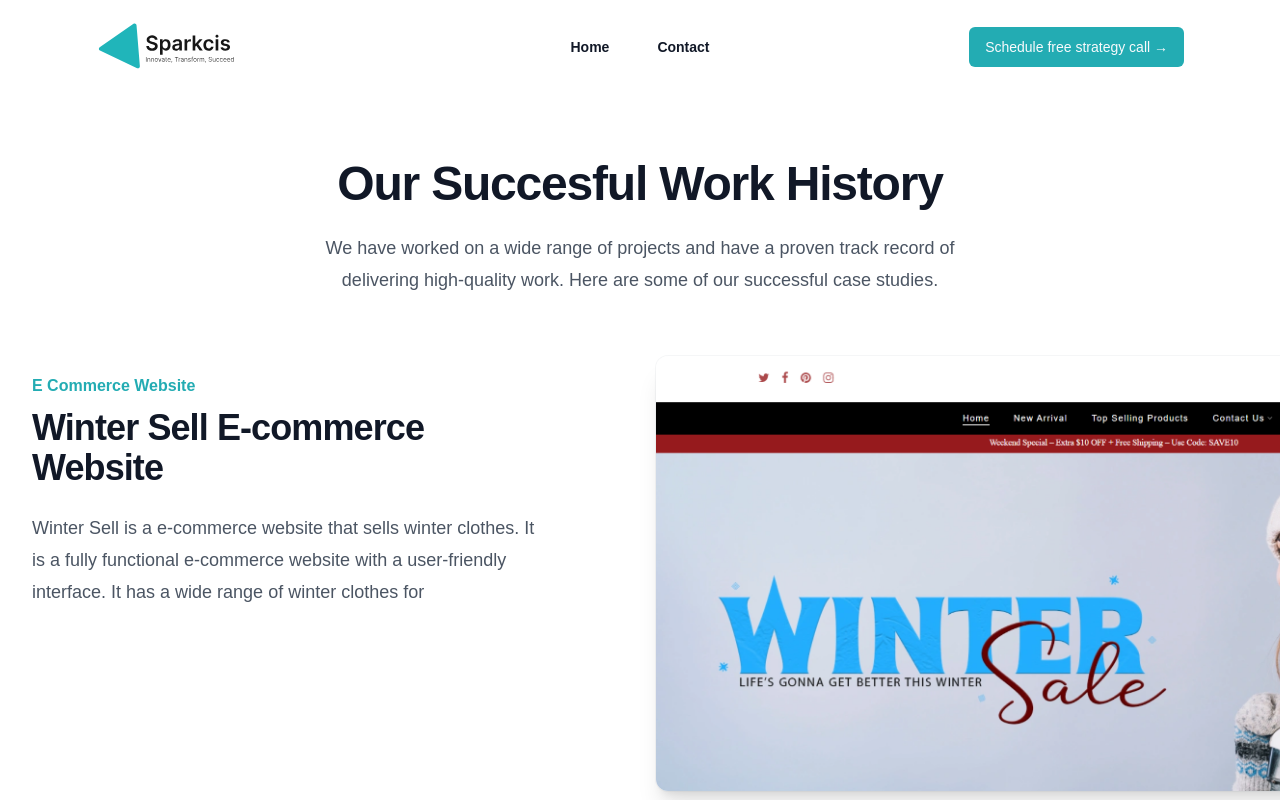
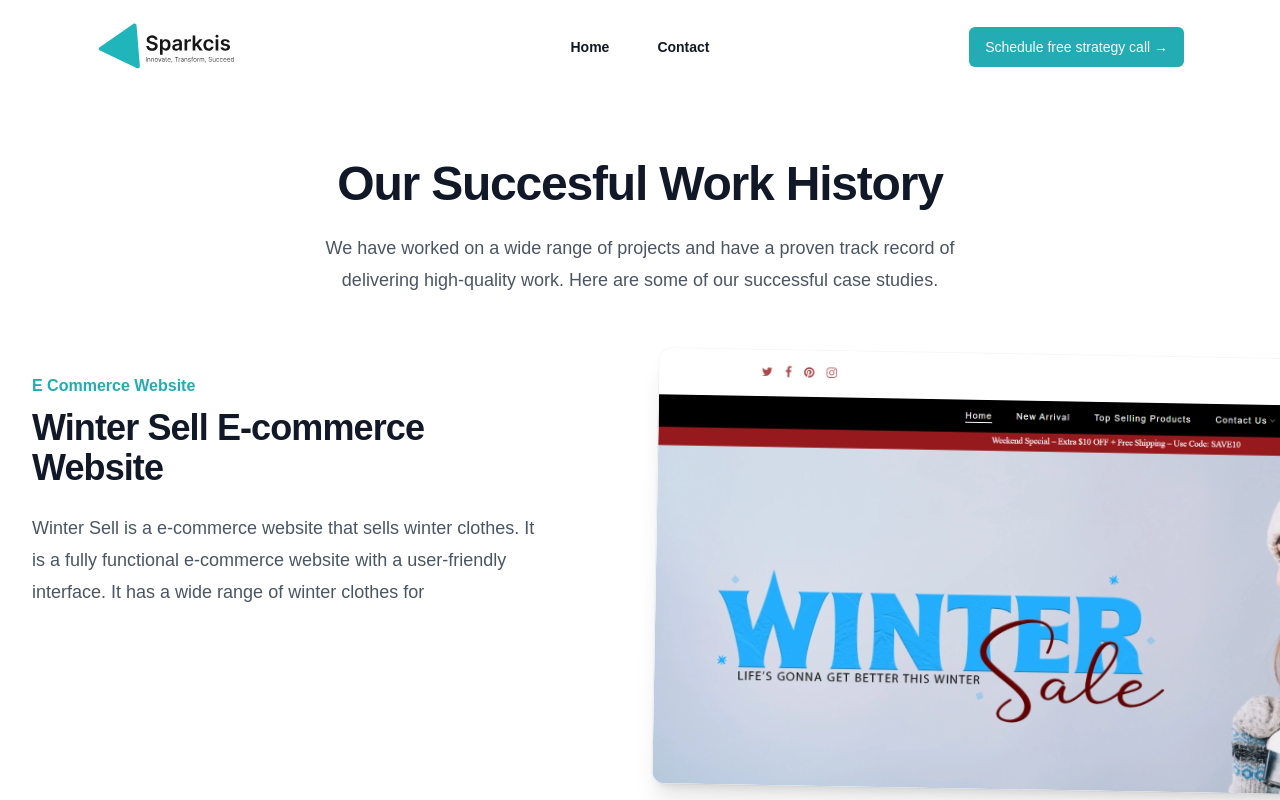
Before and after one commit to amazingfarooqq/sparkcis, a Next.js app: page /case-studies in a window 1280 px wide. Shown: the top 800 px of the page. Built offline with nearby package versions, Linux system fonts and the light colour scheme.

Commit message:
Update case-studies-card.tsx

```diff
--- a/src/components/case-studies-card.tsx
+++ b/src/components/case-studies-card.tsx
@@ -1,3 +1,4 @@
+import Image from "next/image";
 
 export function CaseStudiesCard({category, title, desc, img}:{category:string, title:string, desc:string, img: string}) {
   return (
@@ -16,12 +17,13 @@ export function CaseStudiesCard({category, title, desc, img}:{category:string, t
               {/* <button className="btn mt-5 text-lg">read more »</button> */}
             </div>
           </div>
-          <img
+
+          <Image
             alt="Product screenshot"
             src={img}
             width={2432}
             height={1442}
-            className="w-[48rem] max-w-none rounded-xl shadow-xl ring-1 ring-gray-400/10 sm:w-[57rem] md:-ml-4 lg:-ml-0"
+            className="rotate-1 w-[48rem] max-w-none rounded-xl shadow-xl ring-1 ring-gray-400/10 sm:w-[57rem] md:-ml-4 lg:-ml-0"
           />
         </div>
       </div>
```
